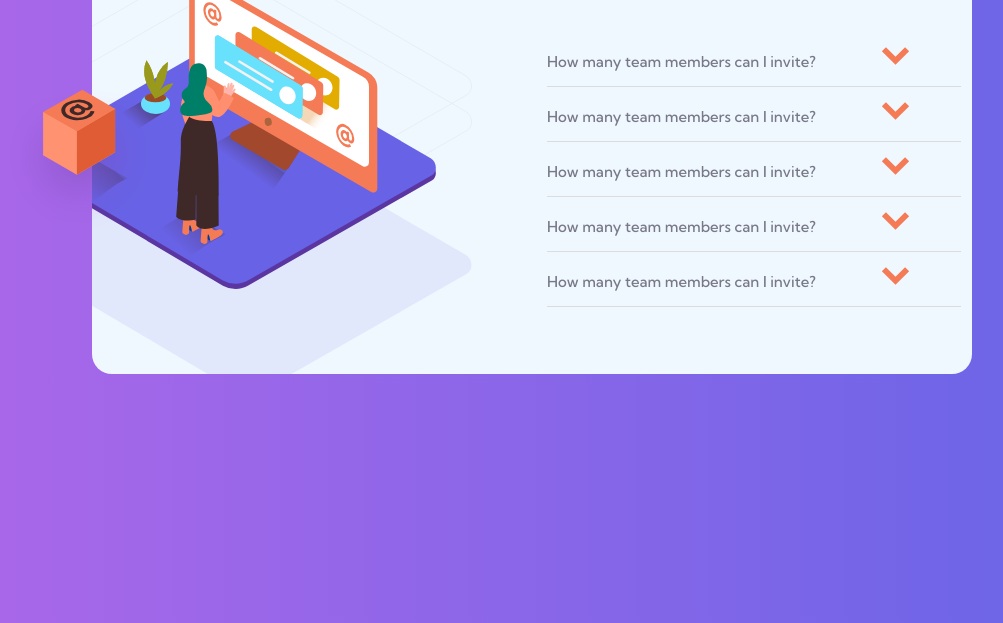
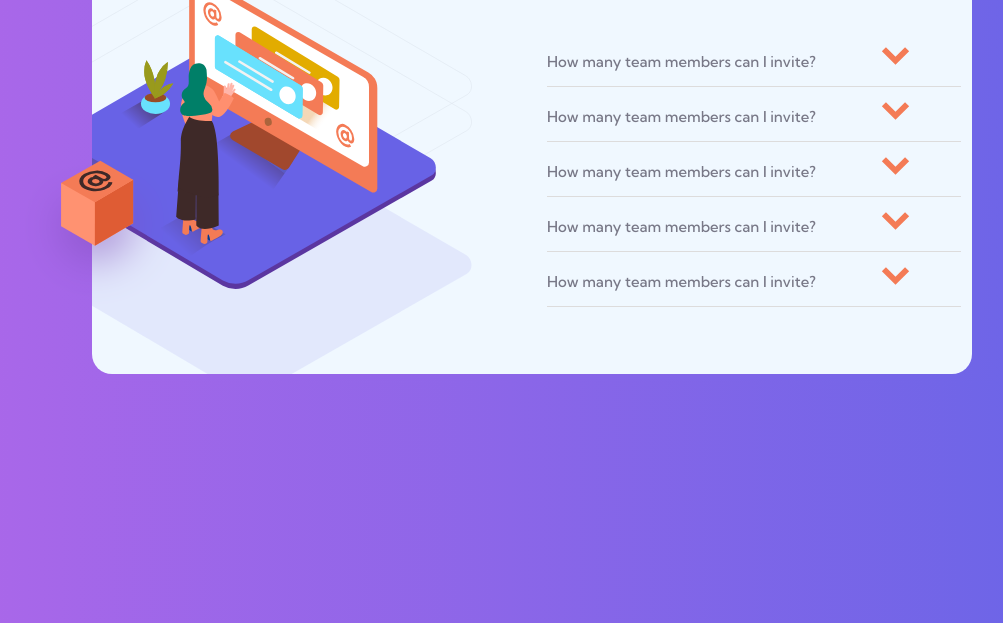
Before and after one commit to DiSantoss/Desafio_FRMENTOR_AccordionCard, a plain HTML site: page index.html in a window 1280 px wide. Shown: the part 177-800 px from the top of the page, without its empty margins (108-1111 px from the left). Drawn offline with Linux system fonts and the light colour scheme.

Commit message:
feat atualização de localização de box laranja

```diff
--- a/style.css
+++ b/style.css
@@ -56,8 +56,8 @@ body {
 #imgbox {
     width: 12%;
     position: absolute;
-    top: 265px;
-    left: 110px;
+    top: 42%;
+    left: 10%;
 }
 
 
```
